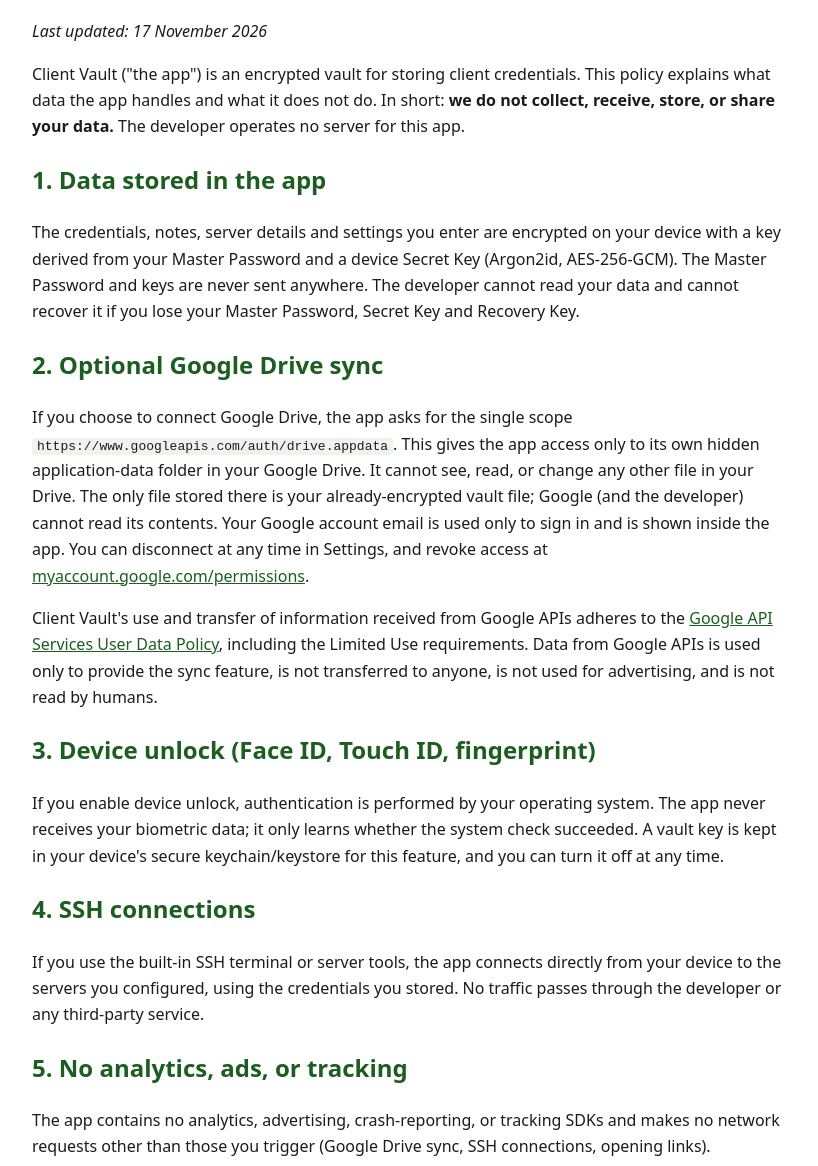
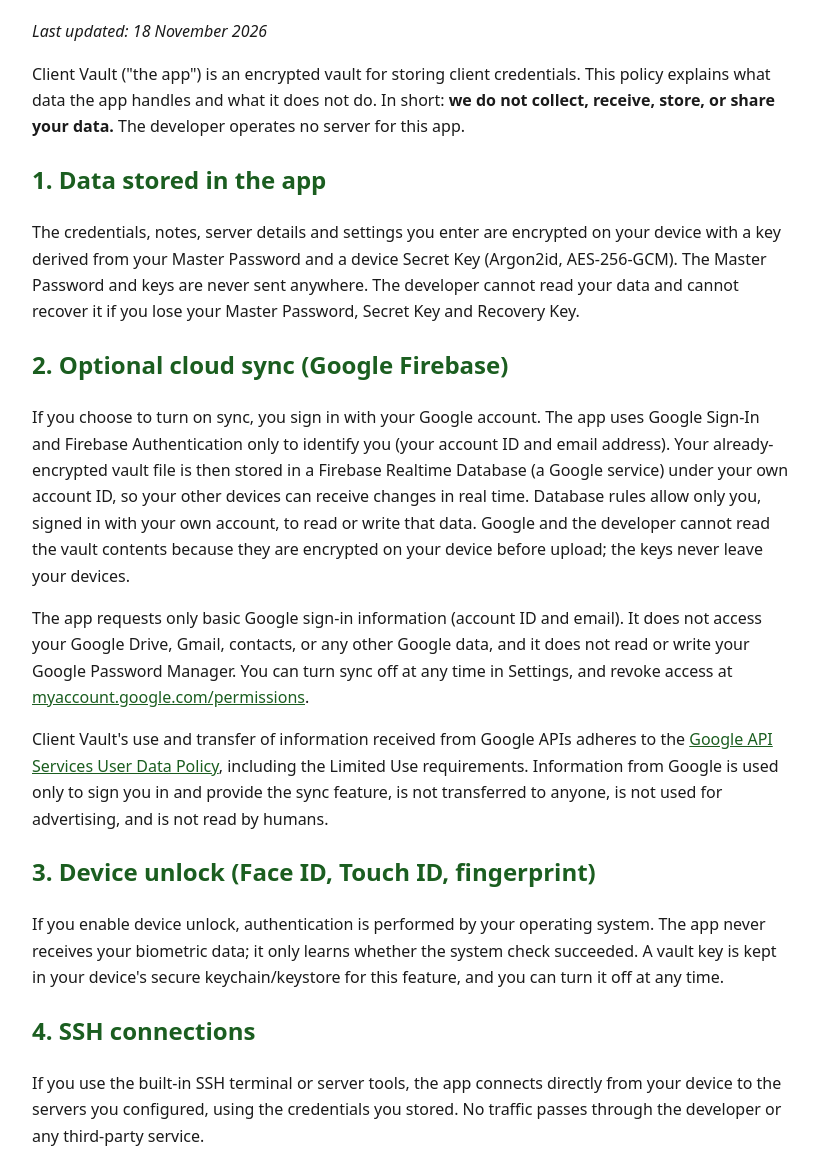
Before and after one commit to TapashNath/client-vault-privacy, a plain HTML site: page privacy.html in a window 1280 px wide. Shown: the part 104-1270 px from the top of the page, without its empty margins (228-1046 px from the left). Drawn offline with Linux system fonts and the light colour scheme.

Commit message:
Privacy policy: Firebase real-time sync

```diff
--- a/privacy.html
+++ b/privacy.html
@@ -4,16 +4,17 @@
 <style>body{font-family:system-ui,-apple-system,Segoe UI,Roboto,sans-serif;max-width:760px;margin:48px auto;padding:0 20px;line-height:1.65;color:#1b1b1b}h1,h2{color:#1b5e20}a{color:#1b5e20}code{background:#eef3ee;padding:1px 5px;border-radius:4px}</style></head>
 <body>
 <h1>Client Vault - Privacy Policy</h1>
-<p><em>Last updated: 17 November 2026</em></p>
+<p><em>Last updated: 18 November 2026</em></p>
 
 <p>Client Vault ("the app") is an encrypted vault for storing client credentials. This policy explains what data the app handles and what it does not do. In short: <strong>we do not collect, receive, store, or share your data.</strong> The developer operates no server for this app.</p>
 
 <h2>1. Data stored in the app</h2>
 <p>The credentials, notes, server details and settings you enter are encrypted on your device with a key derived from your Master Password and a device Secret Key (Argon2id, AES-256-GCM). The Master Password and keys are never sent anywhere. The developer cannot read your data and cannot recover it if you lose your Master Password, Secret Key and Recovery Key.</p>
 
-<h2>2. Optional Google Drive sync</h2>
-<p>If you choose to connect Google Drive, the app asks for the single scope <code>https://www.googleapis.com/auth/drive.appdata</code>. This gives the app access only to its own hidden application-data folder in your Google Drive. It cannot see, read, or change any other file in your Drive. The only file stored there is your already-encrypted vault file; Google (and the developer) cannot read its contents. Your Google account email is used only to sign in and is shown inside the app. You can disconnect at any time in Settings, and revoke access at <a href="https://myaccount.google.com/permissions">myaccount.google.com/permissions</a>.</p>
-<p>Client Vault's use and transfer of information received from Google APIs adheres to the <a href="https://developers.google.com/terms/api-services-user-data-policy">Google API Services User Data Policy</a>, including the Limited Use requirements. Data from Google APIs is used only to provide the sync feature, is not transferred to anyone, is not used for advertising, and is not read by humans.</p>
+<h2>2. Optional cloud sync (Google Firebase)</h2>
+<p>If you choose to turn on sync, you sign in with your Google account. The app uses Google Sign-In and Firebase Authentication only to identify you (your account ID and email address). Your already-encrypted vault file is then stored in a Firebase Realtime Database (a Google service) under your own account ID, so your other devices can receive changes in real time. Database rules allow only you, signed in with your own account, to read or write that data. Google and the developer cannot read the vault contents because they are encrypted on your device before upload; the keys never leave your devices.</p>
+<p>The app requests only basic Google sign-in information (account ID and email). It does not access your Google Drive, Gmail, contacts, or any other Google data, and it does not read or write your Google Password Manager. You can turn sync off at any time in Settings, and revoke access at <a href="https://myaccount.google.com/permissions">myaccount.google.com/permissions</a>.</p>
+<p>Client Vault's use and transfer of information received from Google APIs adheres to the <a href="https://developers.google.com/terms/api-services-user-data-policy">Google API Services User Data Policy</a>, including the Limited Use requirements. Information from Google is used only to sign you in and provide the sync feature, is not transferred to anyone, is not used for advertising, and is not read by humans.</p>
 
 <h2>3. Device unlock (Face ID, Touch ID, fingerprint)</h2>
 <p>If you enable device unlock, authentication is performed by your operating system. The app never receives your biometric data; it only learns whether the system check succeeded. A vault key is kept in your device's secure keychain/keystore for this feature, and you can turn it off at any time.</p>
@@ -22,13 +23,13 @@
 <p>If you use the built-in SSH terminal or server tools, the app connects directly from your device to the servers you configured, using the credentials you stored. No traffic passes through the developer or any third-party service.</p>
 
 <h2>5. No analytics, ads, or tracking</h2>
-<p>The app contains no analytics, advertising, crash-reporting, or tracking SDKs and makes no network requests other than those you trigger (Google Drive sync, SSH connections, opening links).</p>
+<p>The app contains no analytics, advertising, crash-reporting, or tracking SDKs and makes no network requests other than those you trigger (cloud sync, SSH connections, opening links).</p>
 
 <h2>6. Clipboard</h2>
 <p>When you copy a password or username, it is placed on the system clipboard and automatically cleared after the time you set in Settings.</p>
 
 <h2>7. Data retention and deletion</h2>
-<p>All data stays on your device and, if enabled, in your own Google Drive app-data folder. To delete it, use "Reset this device" in Settings, disconnect Google Drive, and uninstall the app. You can remove the synced file by revoking the app's access in your Google Account.</p>
+<p>All data stays on your device and, if sync is enabled, as an encrypted file in the Firebase Realtime Database under your account ID. To delete it, turn sync off and use "Reset this device" in Settings, then uninstall the app. To have the cloud copy deleted, open an issue (link below) with your account email and it will be removed.</p>
 
 <h2>8. Children</h2>
 <p>The app is not directed to children under 13.</p>
```
